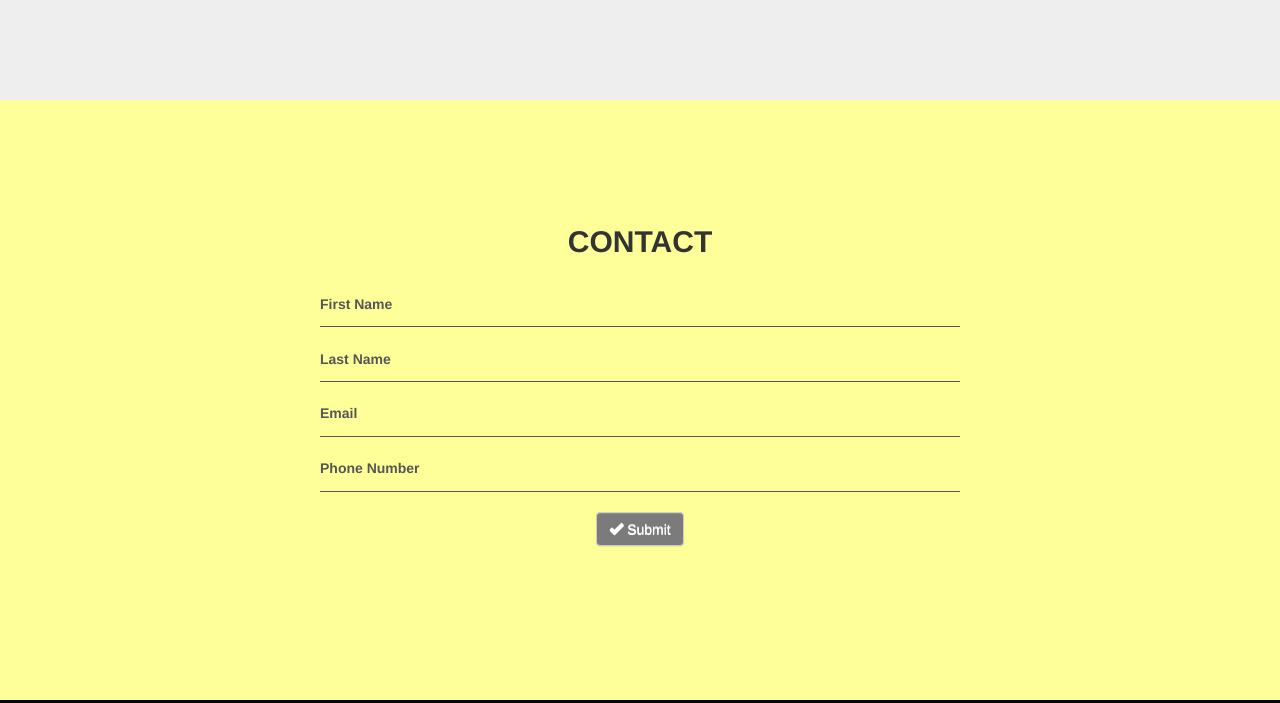
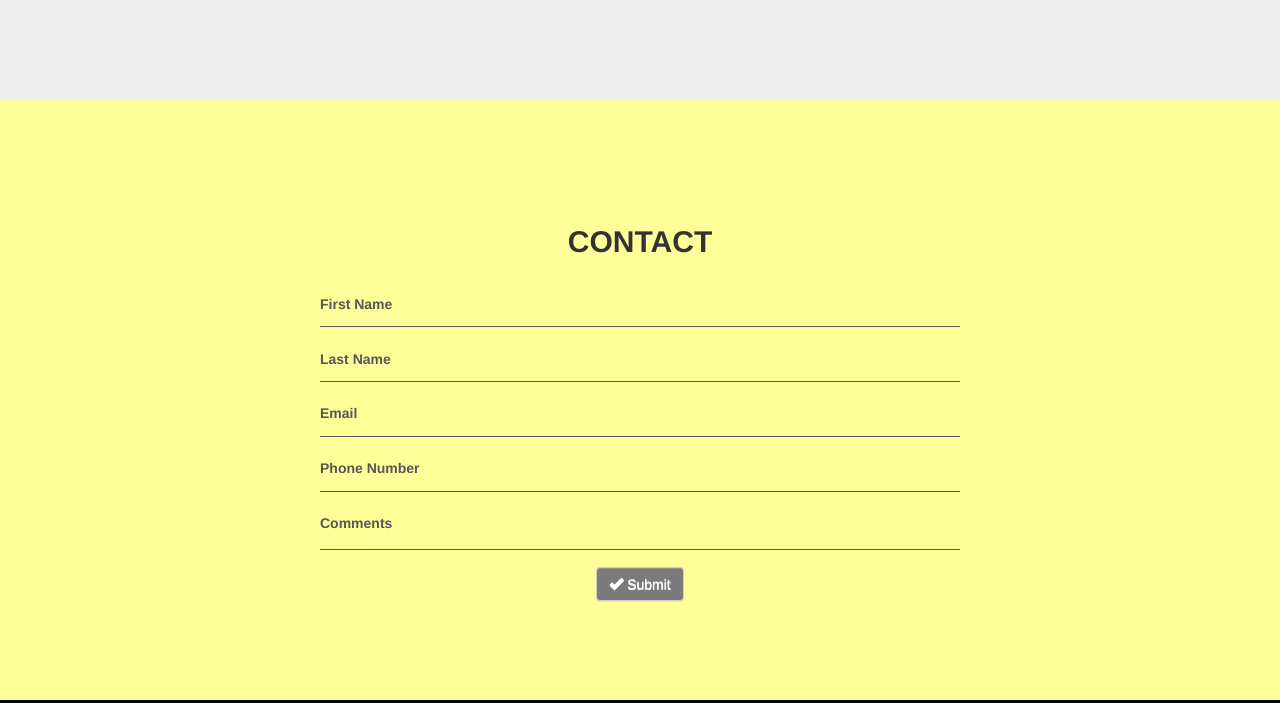
Before and after one commit to CORT0619/portfolio, a plain HTML site: page index.html in a window 1280 px wide. Shown: the part 2336-3039 px from the top of the page. Drawn offline with nearby package versions, Linux system fonts and the light colour scheme.

Commit message:
added comments section

```diff
--- a/index.html
+++ b/index.html
@@ -179,25 +179,30 @@
 				<form>
 					<div id="fnameDiv" class="formElement" onfocus="focusFunc(this.id)" onclick="focusFunc(this.id)" onfocusout="focusOut(this.id)">
 						<p class="frmLbl"><label for="fname">First Name </label></p>
-						<p><input type="text" name="fname" id="fname" class="contactForm"></p>
+						<p><input type="text" name="fname" id="fname" class=""></p>
 					</div>
 
 					<div id="lnameDiv" class="formElement" onfocus="focusFunc(this.id)" onclick="focusFunc(this.id)" onfocusout="focusOut(this.id)">
 						<p class="frmLbl"><label for="lname">Last Name </label></p>
-						<p><input type="text" name="lname" id="lname" class="contactForm"></p>
+						<p><input type="text" name="lname" id="lname" class=""></p>
 					</div>
 
 					<div id="emailDiv" class="formElement" onfocus="focusFunc(this.id)" onclick="focusFunc(this.id)" onfocusout="focusOut(this.id)">
 						<p class="frmLbl"><label for="email">Email </label></p>
-						<p><input type="text" name="email" id="email" class="contactForm"></p>
+						<p><input type="text" name="email" id="email" class=""></p>
 					</div>
 
 					<div id="phoneDiv" class="formElement" onfocus="focusFunc(this.id)" onclick="focusFunc(this.id)" onfocusout="focusOut(this.id)">
 						<p class="frmLbl"><label for="phone">Phone Number </label></p>
-						<p><input type="text" name="phone" id="phone" class="contactForm"></p>
+						<p><input type="text" name="phone" id="phone" class=""></p>
 					</div>
 
-					<p class="text-center"><button class="btn btn-default" type="submit"><span class="glyphicon glyphicon-ok"></span> Submit</button></p>
+					<div id="commentDiv" class="formElement" onfocus="commentFocus(this.id)" onclick="commentFocus(this.id)" onfocusout="commentFocusOut(this.id)">
+						<p class="frmLbl"><label for="comments">Comments</label></p>
+						<p><textarea data-role="none" id="comments"></textarea></p>
+					</div>
+
+					<p class="text-center"><button class="btn btn-default" type="submit" onclick="sendForm()"><span class="glyphicon glyphicon-ok"></span> Submit</button></p>
 				</form>
 			</section>
 
--- a/js/app.js
+++ b/js/app.js
@@ -14,7 +14,6 @@ function focusFunc(elm) {
 	labelColor[0].style.color = "#ffb31a";
 }
 
-//function focusOut(input) {
 function focusOut(element) {
 
 	var elmID = document.getElementById(element);
@@ -31,6 +30,64 @@ function focusOut(element) {
 		input[0].style.removeProperty('padding-top');
 		input[0].style.removeProperty('padding-bottom');
 	}
+}
+
+document.getElementById('comments').onkeypress = function(e){
+
+	var event = e || window.event;
+
+	if (event.keyCode == '13'){
+		console.log("enter was pressed");
+		this.style.paddingBottom = "48px";
+		//return false;
+	}
+}
+
+function commentFocus(elm) {
+
+	var element = document.getElementById(elm);
+	var lbl = element.getElementsByTagName("p");
+	lbl[0].style.fontSize = "1rem";
+	var textarea = element.getElementsByTagName("textarea");
+	// textarea[0].style.height = "50%";
+	textarea[0].style.paddingTop = "5px";
+	textarea[0].style.paddingBottom = "30px";
+	textarea[0].focus();
+
+	textarea[0].style.borderBottomColor = "#ffb31a";
+	var labelColor = element.getElementsByTagName("label");
+	labelColor[0].style.color = "#ffb31a";
+}
 
 
+function commentFocusOut(element) {
+
+	var elmID = document.getElementById(element);
+	var textarea = elmID.getElementsByTagName("textarea");
+	var label = elmID.getElementsByTagName("label");
+	textarea[0].style.removeProperty('border-bottom-color');
+	label[0].style.removeProperty('color');
+
+	if(textarea[0].value === ""){
+
+		textarea[0].style.height = "0px";
+		var lbl = elmID.getElementsByTagName("p");
+		lbl[0].style.removeProperty('font-size');
+		textarea[0].style.removeProperty('padding-top');
+		textarea[0].style.removeProperty('padding-bottom');
+	}
 }
+
+function sendForm() {
+
+
+
+	var fname = document.getElementById("fname").value;
+	var lname = document.getElementById("lname").value;
+
+	var name = fname + " " + lname;
+
+	var email = document.getElementById("email").value;
+	var phone = document.getElementById("phone").value;
+
+}
--- a/styles/styles.css
+++ b/styles/styles.css
@@ -167,6 +167,10 @@ form {
 	border: none;
 }
 
+.formElement textarea:focus {
+	outline: none;
+}
+
 label {
 	margin-bottom: unset;
 	color: #565656;
@@ -176,15 +180,12 @@ p.frmLbl {
 	margin-bottom: unset;
 }
 
-.contactForm {
-
-}
 
 #contact button {
 	color: #FFF;
 }
 
-input[type=text] {
+input[type=text], textarea {
 	border-top: none;
 	border-left: none;
 	border-right: none;
@@ -195,6 +196,11 @@ input[type=text] {
 	padding: 0;
 }
 
+textarea {
+	width: 100%;
+	resize: none;
+	overflow: hidden;
+}
 
 /*   Overridden Styles */
 h2 {
```
